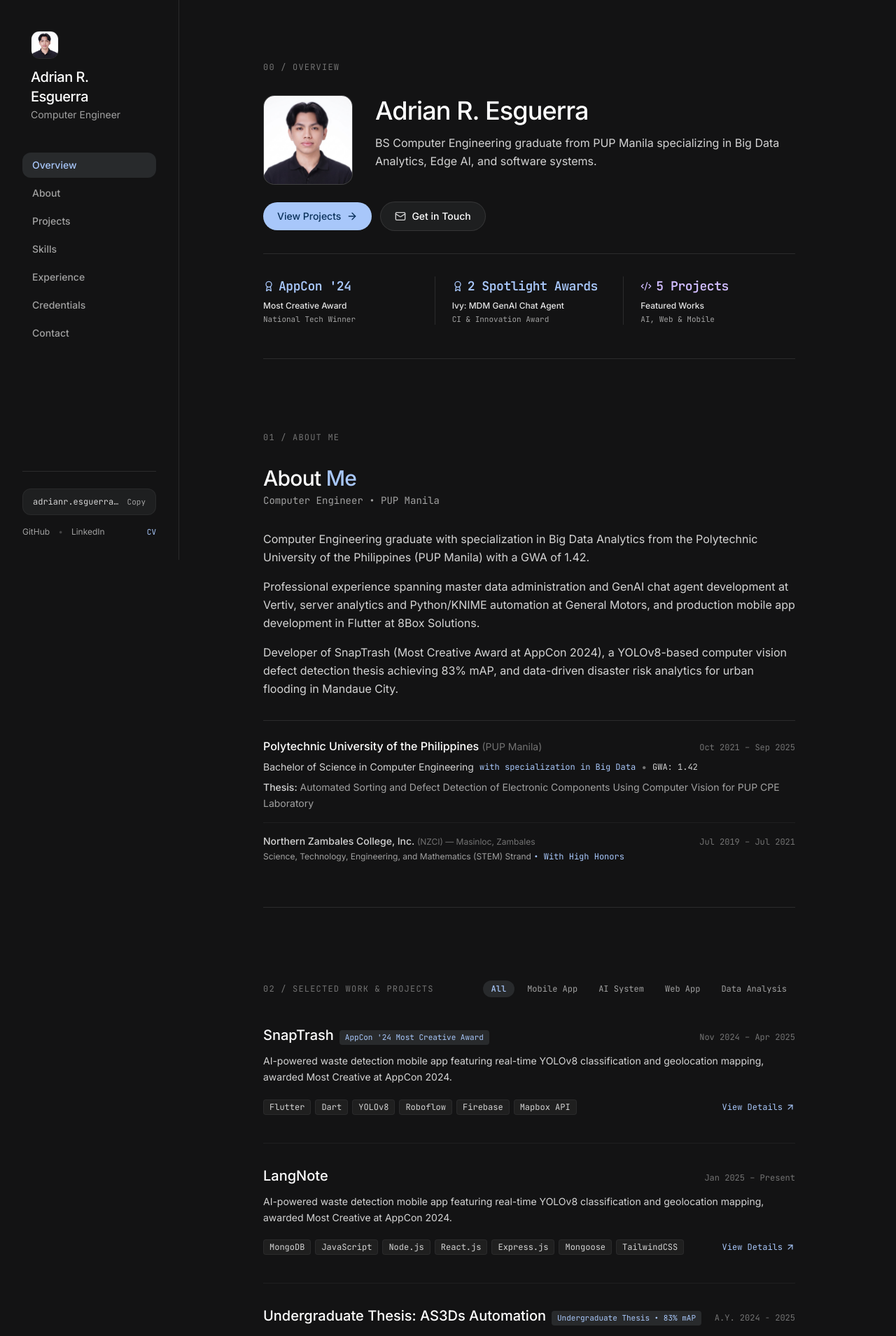
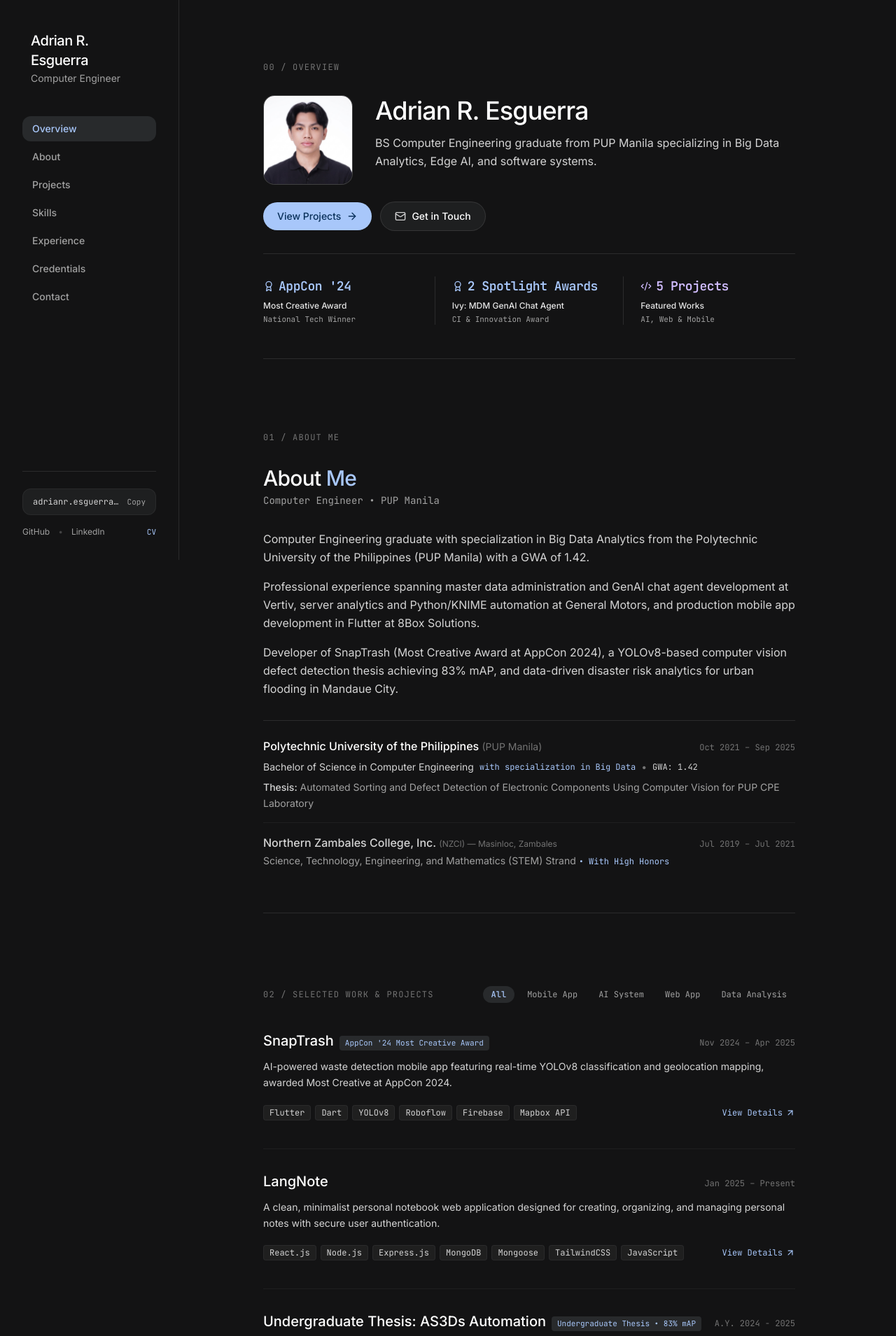
Before and after one commit to adriansgrrx/adrianesguerra, a React (Vite) app: page / in a window 1280 px wide. Shown: the top 1909 px of the page at 70% size. Built offline with nearby package versions, Linux system fonts and the light colour scheme.

Commit message:
feat: add portfolio components and data files for website structure

```diff
--- a/src/components/AboutSection.jsx
+++ b/src/components/AboutSection.jsx
@@ -47,13 +47,13 @@ export default function AboutSection({ about }) {
           {/* Senior High School */}
           <div className="pt-4 border-t border-white/5 space-y-1">
             <div className="flex flex-col sm:flex-row sm:items-baseline justify-between gap-1">
-              <h4 className="text-sm font-medium text-neutral-300">
+              <h3 className="text-base font-medium text-neutral-300">
                 Northern Zambales College, Inc. <span className="text-neutral-500 text-xs font-normal">(NZCI) — Masinloc, Zambales</span>
-              </h4>
+              </h3>
               <span className="text-xs text-neutral-500 font-mono">Jul 2019 – Jul 2021</span>
             </div>
-            <div className="text-xs text-neutral-400">
-              Science, Technology, Engineering, and Mathematics (STEM) Strand <span className="text-[#a8c7fa] font-mono">• With High Honors</span>
+            <div className="text-sm text-neutral-400">
+              Science, Technology, Engineering, and Mathematics (STEM) Strand <span className="text-[#a8c7fa] font-mono text-xs">• With High Honors</span>
             </div>
           </div>
         </div>
--- a/src/components/MobileNavbar.jsx
+++ b/src/components/MobileNavbar.jsx
@@ -76,24 +76,6 @@ export default function MobileNavbar({ profile, onNavigate }) {
           {isOpen ? <X className="w-5 h-5" /> : <Menu className="w-5 h-5" />}
         </button>
 
-        {/* Center: Brand Name with navigation to overview */}
-        <button
-          onClick={() => {
-            scrollToTop();
-            setIsOpen(false);
-          }}
-          className="flex items-center gap-2 group cursor-pointer focus:outline-none"
-          aria-label="Navigate to overview"
-        >
-          <img
-            src="/brand-icon.png"
-            alt={profile.fullName}
-            className="w-6 h-6 rounded-md object-cover border border-white/10"
-          />
-          <span className="text-xs sm:text-sm font-medium text-white group-hover:text-[#a8c7fa] transition-colors truncate max-w-[160px] sm:max-w-none">
-            {profile.fullName}
-          </span>
-        </button>
 
         {/* Right: Contact Button */}
         <button
--- a/src/components/Sidebar.jsx
+++ b/src/components/Sidebar.jsx
@@ -40,11 +40,6 @@ export default function Sidebar({ profile, activeSection, onNavigate }) {
             aria-label="Navigate to overview"
             title="Navigate to Overview"
           >
-            <img
-              src="/brand-icon.png"
-              alt={profile.fullName}
-              className="w-10 h-10 rounded-xl object-cover border border-white/10 mb-3 group-hover:border-[#a8c7fa]/40 transition-colors"
-            />
             <div>
               <h1 className="text-xl lg:text-md font-medium text-white tracking-tight group-hover:text-[#a8c7fa] transition-colors">
                 {profile.fullName}
--- a/src/data/portfolioData.js
+++ b/src/data/portfolioData.js
@@ -223,13 +223,13 @@ export const projectsData = [
     id: 12,
     slug: "langnote",
     title: "LangNote",
-    subtitle: "Notes",
+    subtitle: "Personal Notebook Web App",
     awardBadge: "",
     role: "Fullstack Developer",
     description:
-      "AI-powered waste detection mobile app featuring real-time YOLOv8 classification and geolocation mapping, awarded Most Creative at AppCon 2024.",
-    image: "/Featured/SnapTrash/snaptrash-main.png",
-    tags: ["MongoDB", "JavaScript", "Node.js", "React.js", "Express.js", "Mongoose", "TailwindCSS"],
+      "A clean, minimalist personal notebook web application designed for creating, organizing, and managing personal notes with secure user authentication.",
+    image: "/Featured/LangNote/langnote-main.png",
+    tags: ["MongoDB", "Express.js", "React.js", "Node.js", "TailwindCSS"],
     demoUrl: "https://www.mylangnote.me/",
     githubUrl: "https://github.com/adriansgrrx/LangNote",
     isGithubPrivate: false,
@@ -237,30 +237,20 @@ export const projectsData = [
     date: "Jan 2025 – Present",
     featured: true,
     expandedDescription:
-      "Developed a mobile application for AI-powered waste detection with real-time classification and geolocation. Built a custom object detection model using YOLOv8 with a cross-functional team, winning Most Creative Award at AppCon 2024 by OTis Philippines, Inc.",
+      "Architected and built LangNote, a responsive fullstack personal notebook application. Implemented core note-taking capabilities including note creation, editing, and deletion, along with user account registration and authentication to manage and store personal notes securely.",
     details: [
-      "Developed a mobile application for AI-powered waste detection with real-time classification and geolocation",
-      "Built a custom object detection model using YOLOv8 with a cross-functional team, showcasing teamwork",
-      "Won Most Creative Award at AppCon 2024, a national tech innovation competition by OTis Philippines, Inc.",
-      "Integrated Mapbox API for geolocation mapping and environmental tracking with a Flutter frontend",
+      "Developed a responsive personal notebook web application for capturing and organizing notes",
+      "Implemented user authentication allowing users to create accounts, log in, and securely manage notes",
+      "Engineered complete CRUD functionality for creating, viewing, updating, and deleting note entries",
+      "Designed an intuitive, minimalist user interface with responsive layouts using TailwindCSS",
     ],
     technologies: [
-      "MongoDB", "JavaScript", "Node.js", "React.js", "Express.js", "Mongoose", "TailwindCSS"
+      "React.js", "Node.js", "Express.js", "MongoDB", "Mongoose", "TailwindCSS", "JavaScript"
     ],
     stats: [
-      { label: "Recognition", value: "AppCon '24 Winner" },
-      { label: "Model", value: "YOLOv8 Vision" },
-      { label: "Mapping", value: "Mapbox Telemetry" },
-    ],
-    images: [
-      "/Featured/SnapTrash/snaptrash-main.png",
-      "/Featured/SnapTrash/snaptrash-feat-1.png",
-      "/Featured/SnapTrash/snaptrash-feat-2.png",
-      "/Featured/SnapTrash/snaptrash-feat-3.png",
-      "/Featured/SnapTrash/snaptrash-feat-4.png",
-      "/Featured/SnapTrash/snaptrash-cert.png",
-      "/Featured/SnapTrash/snaptrash-award.png",
-      "/Featured/SnapTrash/snaptrash-grp.png",
+      { label: "Category", value: "Productivity" },
+      { label: "Architecture", value: "MERN Stack" },
+      { label: "Platform", value: "Web Application" },
     ],
   },
   {
@@ -619,7 +609,6 @@ export const experiencesData = [
     description:
       "Handle creation, update, and maintenance of master data records within Vertiv’s “source of truth”, coordinating service timelines and developing GenAI process automations.",
     highlights: [
-      "Handle creation, update, and maintenance of master data records within Vertiv’s “source of truth”",
       "Coordinate with Field Service Engineers, Technicians, Order Entry, Contracts Team, etc. to ensure accurate service timelines and data alignment.",
       "Initiated “Ivy”, an AI-powered MDM Chat Agent, using Vertiv's GenAI platform as a team process improvement to streamline data management workflows, which later adopted by other teams to have their own.",
     ],
@@ -635,7 +624,6 @@ export const experiencesData = [
     description:
       "Built automated analytics and data extraction workflows in KNIME and Python while managing Power BI dashboards for server infrastructure operations.",
     highlights: [
-      "Built automation workflows using KNIME and Python for scripting and data extraction.",
       "Assisted the team to process internal analytics requests, supporting back-office tasks.",
       "Gained hands-on experience with Power BI dashboards (server and cloud platforms).",
       "Extended internship beyond 300 hours due to consistent performance and adaptability to new tools.",
@@ -652,7 +640,6 @@ export const experiencesData = [
     description:
       "Contributed to the development of production mobile apps in Flutter, implementing API integrations and fixing bugs to improve reliability.",
     highlights: [
-      "Contributed to the development of production mobile apps in Flutter, implementing API integrations and fixing bugs to improve reliability.",
       "Worked closely with backend and design teams, ensuring features were delivered according to client requirements and project timelines.",
     ],
     tags: ["Flutter", "Dart", "RESTful APIs", "Mobile Development", "Agile"],
@@ -667,7 +654,6 @@ export const experiencesData = [
     description:
       "Designed and tested reusable frontend components in Flutter that supported faster development in later projects.",
     highlights: [
-      "Designed and tested reusable frontend components that supported faster development in later projects.",
       "Participated in Agile sprints, regularly contributing to the completion of client deliverables.",
     ],
     tags: ["Flutter", "Dart", "Component Design", "UI/UX", "Agile (Scrum)"],
@@ -682,7 +668,6 @@ export const experiencesData = [
     description:
       "Guided students in mastering fundamental math concepts through individualized support and encouragement.",
     highlights: [
-      "Guided students in mastering fundamental math concepts through individualized support and encouragement.",
       "Reviewed and corrected worksheets, helping students identify areas for improvement and build confidence in problem-solving.",
     ],
     tags: ["Mathematics", "Tutoring", "Mentorship", "Problem Solving"],
```
